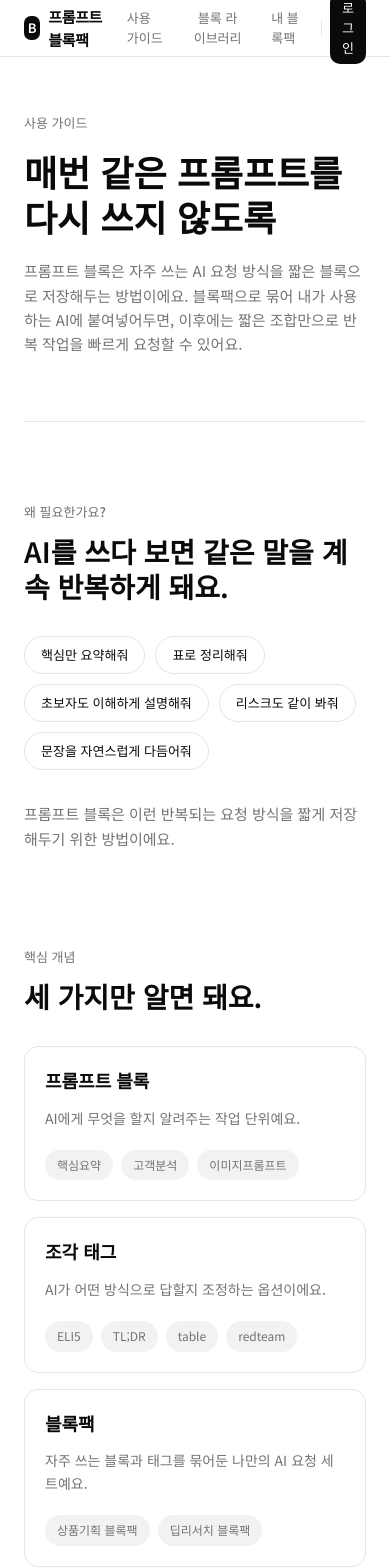
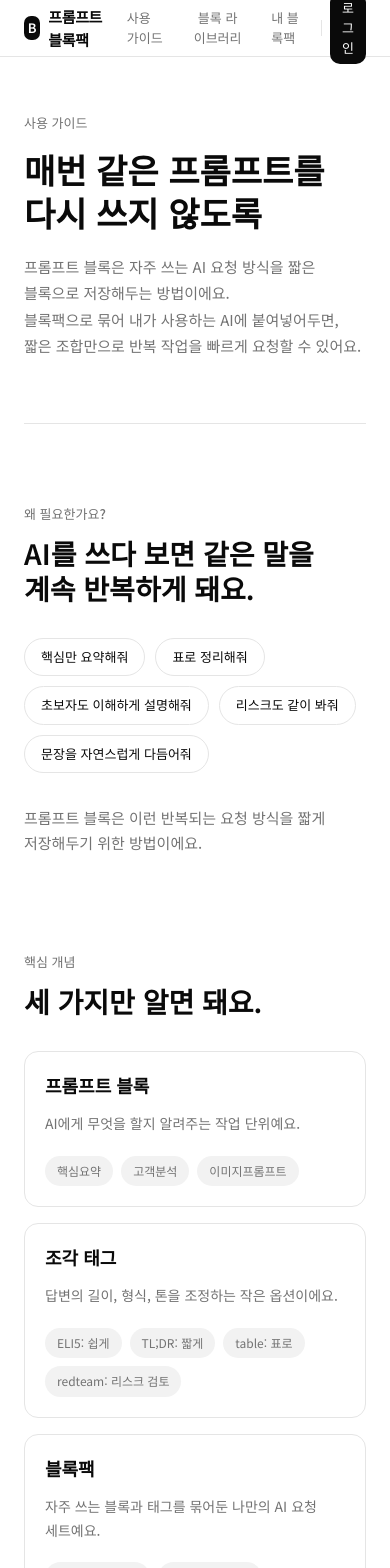
Before and after one commit to leejoyon98-beep/prompt-blocks, a Next.js app: page /guide in a window 390 px wide. Shown: the top 1568 px of the page. Built offline with nearby package versions, Linux system fonts and the light colour scheme; no server answers.

Commit message:
Update page.tsx

```diff
--- a/src/app/guide/page.tsx
+++ b/src/app/guide/page.tsx
@@ -19,8 +19,8 @@ const concepts = [
   },
   {
     title: "조각 태그",
-    description: "AI가 어떤 방식으로 답할지 조정하는 옵션이에요.",
-    examples: ["ELI5", "TL;DR", "table", "redteam"],
+    description: "답변의 길이, 형식, 톤을 조정하는 작은 옵션이에요.",
+    examples: ["ELI5: 쉽게", "TL;DR: 짧게", "table: 표로", "redteam: 리스크 검토"],
   },
   {
     title: "블록팩",
@@ -30,97 +30,58 @@ const concepts = [
 ];
 
 const steps = [
-  {
-    title: "블록팩을 만들어요",
-    description: "직접 만들거나 추천 블록팩으로 시작해요.",
-  },
-  {
-    title: "필요한 블록과 태그를 담아요",
-    description: "자주 쓰는 작업 방식과 답변 방식을 골라요.",
-  },
-  {
-    title: "사용하기를 눌러요",
-    description: "블록팩 등록 문구가 클립보드에 복사돼요.",
-  },
-  {
-    title: "내가 쓰는 AI에 붙여넣어요",
-    description: "ChatGPT, Claude, Gemini 같은 AI에 붙여넣어 사용할 수 있어요.",
-  },
-  {
-    title: "짧은 조합으로 요청해요",
-    description: "이후에는 '핵심요약 + ELI5 + table'처럼 짧게 입력해도 돼요.",
-  },
+  { title: "블록팩을 만들어요", description: "직접 만들거나 추천 블록팩으로 시작해요." },
+  { title: "필요한 블록과 태그를 담아요", description: "자주 쓰는 작업 방식과 답변 방식을 골라요." },
+  { title: "사용하기를 눌러요", description: "블록팩 등록 문구가 클립보드에 복사돼요." },
+  { title: "내가 쓰는 AI에 붙여넣어요", description: "ChatGPT, Claude, Gemini 같은 AI에 붙여넣어 사용할 수 있어요." },
+  { title: "짧은 조합으로 요청해요", description: "이후에는 '핵심요약 + ELI5 + table'처럼 짧게 입력해도 돼요." },
 ];
 
 const benefits = [
-  {
-    title: "반복해서 쓰던 말을 줄일 수 있어요",
-    description: "자주 쓰는 요청 방식을 매번 다시 쓰지 않아도 돼요.",
-  },
+  { title: "반복해서 쓰던 말을 줄일 수 있어요", description: "자주 쓰는 요청 방식을 매번 다시 쓰지 않아도 돼요." },
   {
     title: "답변 스타일을 일정하게 유지할 수 있어요",
     description: "요약은 짧게, 설명은 쉽게, 검토는 냉정하게 같은 기준을 미리 정해둘 수 있어요.",
   },
-  {
-    title: "여러 요청을 쉽게 섞어 쓸 수 있어요",
-    description: "고객분석 + 구매장벽분석 + benefits처럼 이어 붙여 사용할 수 있어요.",
-  },
-  {
-    title: "AI 도구가 바뀌어도 활용할 수 있어요",
-    description: "복사한 등록 문구를 붙여넣는 방식이라 여러 AI에서 비슷하게 쓸 수 있어요.",
-  },
+  { title: "여러 요청을 쉽게 섞어 쓸 수 있어요", description: "고객분석 + 구매장벽분석 + benefits처럼 이어 붙여 사용할 수 있어요." },
+  { title: "AI 도구가 바뀌어도 활용할 수 있어요", description: "복사한 등록 문구를 붙여넣는 방식이라 여러 AI에서 비슷하게 쓸 수 있어요." },
 ];
 
 const useExamples = [
-  {
-    command: "핵심요약 + ELI5 + table:",
-    request: "아래 내용을 정리해줘.",
-  },
-  {
-    command: "고객분석 + 구매장벽분석 + benefits:",
-    request: "이 제품을 고객 관점에서 분석해줘.",
-  },
-  {
-    command: "이미지프롬프트 + mood + lighting:",
-    request: "아래 콘셉트를 이미지 생성용 프롬프트로 바꿔줘.",
-  },
-  {
-    command: "딥리서치 + sources + evidence + next steps:",
-    request: "아래 주제에 대해 근거 중심으로 조사하고 다음 액션까지 정리해줘.",
-  },
+  { command: "핵심요약 + ELI5 + table:", request: "아래 내용을 정리해줘." },
+  { command: "고객분석 + 구매장벽분석 + benefits:", request: "이 제품을 고객 관점에서 분석해줘." },
+  { command: "이미지프롬프트 + mood + lighting:", request: "아래 콘셉트를 이미지 생성용 프롬프트로 바꿔줘." },
+  { command: "딥리서치 + sources + evidence + next steps:", request: "아래 주제에 대해 근거 중심으로 조사하고 다음 액션까지 정리해줘." },
 ];
 
 export default function GuidePage() {
   return (
-    <PageShell className="py-14">
+    <PageShell className="py-14 [word-break:keep-all]">
       <header className="border-b border-border pb-16">
         <p className="mb-4 text-[13px] font-medium text-muted">사용 가이드</p>
-        <h1 className="max-w-[680px] text-[36px] font-semibold leading-tight sm:text-[46px]">
+        <h1 className="max-w-[980px] text-[34px] font-semibold leading-tight [text-wrap:balance] sm:text-[44px] lg:text-[48px]">
           매번 같은 프롬프트를 다시 쓰지 않도록
         </h1>
-        <p className="mt-5 max-w-[680px] text-[15px] leading-relaxed text-muted">
+        <p className="mt-5 max-w-[720px] text-[15px] leading-[1.75] text-muted">
           프롬프트 블록은 자주 쓰는 AI 요청 방식을 짧은 블록으로 저장해두는 방법이에요.
-          블록팩으로 묶어 내가 사용하는 AI에 붙여넣어두면, 이후에는 짧은 조합만으로 반복 작업을 빠르게 요청할 수 있어요.
+          <br />
+          블록팩으로 묶어 내가 사용하는 AI에 붙여넣어두면,
+          <br />
+          짧은 조합만으로 반복 작업을 빠르게 요청할 수 있어요.
         </p>
       </header>
 
       <main className="space-y-24 py-20">
         <section className="max-w-[820px]">
-          <SectionHeading
-            eyebrow="왜 필요한가요?"
-            title="AI를 쓰다 보면 같은 말을 계속 반복하게 돼요."
-          />
+          <SectionHeading eyebrow="왜 필요한가요?" title="AI를 쓰다 보면 같은 말을 계속 반복하게 돼요." />
           <div className="mt-8 flex max-w-[720px] flex-wrap gap-2.5">
             {repeatedRequests.map((request) => (
-              <span
-                key={request}
-                className="rounded-full border border-border bg-background px-4 py-2 text-[13px] text-foreground"
-              >
+              <span key={request} className="rounded-full border border-border bg-background px-4 py-2 text-[13px] text-foreground">
                 {request}
               </span>
             ))}
           </div>
-          <p className="mt-8 max-w-[640px] text-[15px] leading-relaxed text-muted">
+          <p className="mt-8 max-w-[640px] text-[15px] leading-[1.7] text-muted">
             프롬프트 블록은 이런 반복되는 요청 방식을 짧게 저장해두기 위한 방법이에요.
           </p>
         </section>
@@ -131,7 +92,7 @@ export default function GuidePage() {
             {concepts.map((concept) => (
               <article key={concept.title} className="rounded-[var(--radius-card)] border border-border bg-background p-5">
                 <h3 className="text-[18px] font-semibold">{concept.title}</h3>
-                <p className="mt-3 text-[14px] leading-relaxed text-muted">{concept.description}</p>
+                <p className="mt-3 text-[14px] leading-[1.7] text-muted">{concept.description}</p>
                 <div className="mt-5 flex flex-wrap gap-2">
                   {concept.examples.map((example) => (
                     <span key={example} className="rounded-full bg-subtle px-3 py-1.5 text-[12px] text-muted">
@@ -150,7 +111,7 @@ export default function GuidePage() {
             {steps.map((step, index) => (
               <TimelineStep key={step.title} index={index + 1} isLast={index === steps.length - 1}>
                 <h3 className="text-[17px] font-semibold">{step.title}</h3>
-                <p className="mt-2 max-w-[620px] text-[14px] leading-relaxed text-muted">{step.description}</p>
+                <p className="mt-2 max-w-[620px] text-[14px] leading-[1.7] text-muted">{step.description}</p>
               </TimelineStep>
             ))}
           </div>
@@ -161,8 +122,8 @@ export default function GuidePage() {
           <div className="mt-8 grid grid-cols-1 gap-4 md:grid-cols-2">
             {benefits.map((benefit) => (
               <article key={benefit.title} className="rounded-[var(--radius-card)] border border-border bg-background p-5">
-                <h3 className="text-[15px] font-semibold">{benefit.title}</h3>
-                <p className="mt-2 text-[13px] leading-relaxed text-muted">{benefit.description}</p>
+                <h3 className="text-[15px] font-semibold leading-[1.5]">{benefit.title}</h3>
+                <p className="mt-2 text-[13px] leading-[1.7] text-muted">{benefit.description}</p>
               </article>
             ))}
           </div>
@@ -170,12 +131,12 @@ export default function GuidePage() {
 
         <section className="max-w-[900px]">
           <div className="rounded-[var(--radius-card)] border border-border bg-subtle p-6 sm:p-8">
-            <h2 className="text-[24px] font-semibold">꼭 알아두세요.</h2>
-            <p className="mt-5 max-w-[720px] text-[14px] leading-relaxed text-foreground">
+            <h2 className="text-[24px] font-semibold [text-wrap:balance]">꼭 알아두세요.</h2>
+            <p className="mt-5 max-w-[720px] text-[14px] leading-[1.7] text-foreground">
               블록팩 등록은 AI를 영구적으로 학습시키는 기능은 아니에요. 대화창에 붙여넣으면 보통 그 대화 안에서 작동하고,
               맞춤 지침이나 프로젝트 설정에 넣으면 반복해서 쓰기 더 좋아요.
             </p>
-            <p className="mt-4 max-w-[720px] text-[13px] leading-relaxed text-muted">
+            <p className="mt-4 max-w-[720px] text-[13px] leading-[1.7] text-muted">
               AI 도구마다 지침을 기억하는 방식은 조금씩 달라요. 가장 안정적으로 쓰려면 새 대화에서 블록팩 등록 문구를 먼저 붙여넣거나,
               해당 AI의 맞춤 지침/프로젝트 설정에 넣어주세요.
             </p>
@@ -191,8 +152,8 @@ export default function GuidePage() {
           <div className="mt-8 grid grid-cols-1 gap-4 md:grid-cols-2">
             {useExamples.map((example) => (
               <article key={example.command} className="rounded-[var(--radius-card)] border border-border bg-background p-5">
-                <p className="font-mono text-[13px] font-medium leading-relaxed text-foreground">{example.command}</p>
-                <p className="mt-3 text-[13px] leading-relaxed text-muted">{example.request}</p>
+                <p className="font-mono text-[13px] font-medium leading-[1.7] text-foreground">{example.command}</p>
+                <p className="mt-3 text-[13px] leading-[1.7] text-muted">{example.request}</p>
               </article>
             ))}
           </div>
@@ -202,21 +163,19 @@ export default function GuidePage() {
       <section className="rounded-[var(--radius-card)] border border-border bg-background p-6 sm:p-8">
         <div className="flex flex-col gap-6 lg:flex-row lg:items-center lg:justify-between">
           <div>
-            <h2 className="text-[24px] font-semibold">자주 쓰는 요청부터 블록팩으로 만들어보세요.</h2>
-            <p className="mt-3 max-w-[620px] text-[14px] leading-relaxed text-muted">
+            <h2 className="max-w-[680px] text-[24px] font-semibold leading-tight [text-wrap:balance]">
+              자주 쓰는 요청부터 블록팩으로 만들어보세요.
+            </h2>
+            <p className="mt-3 max-w-[620px] text-[14px] leading-[1.7] text-muted">
               처음부터 완벽하게 만들 필요는 없어요. 자주 쓰는 블록 몇 개만 담아도 반복 작업이 훨씬 가벼워집니다.
             </p>
           </div>
           <div className="flex flex-wrap gap-2">
             <Link href="/packs">
-              <Button variant="primary" size="md">
-                내 블록팩으로 가기
-              </Button>
+              <Button variant="primary" size="md">내 블록팩으로 가기</Button>
             </Link>
             <Link href="/library">
-              <Button variant="outline" size="md">
-                블록 라이브러리 보기
-              </Button>
+              <Button variant="outline" size="md">블록 라이브러리 보기</Button>
             </Link>
           </div>
         </div>
@@ -225,33 +184,19 @@ export default function GuidePage() {
   );
 }
 
-function SectionHeading({
-  eyebrow,
-  title,
-  description,
-}: {
-  eyebrow: string;
-  title: string;
-  description?: string;
-}) {
+function SectionHeading({ eyebrow, title, description }: { eyebrow: string; title: string; description?: string }) {
   return (
     <div>
       <p className="text-[13px] font-medium text-muted">{eyebrow}</p>
-      <h2 className="mt-3 max-w-[720px] text-[28px] font-semibold leading-tight sm:text-[34px]">{title}</h2>
-      {description ? <p className="mt-4 max-w-[640px] text-[14px] leading-relaxed text-muted">{description}</p> : null}
+      <h2 className="mt-3 max-w-[720px] text-[28px] font-semibold leading-tight [text-wrap:balance] sm:text-[34px]">
+        {title}
+      </h2>
+      {description ? <p className="mt-4 max-w-[640px] text-[14px] leading-[1.7] text-muted">{description}</p> : null}
     </div>
   );
 }
 
-function TimelineStep({
-  index,
-  isLast,
-  children,
-}: {
-  index: number;
-  isLast: boolean;
-  children: ReactNode;
-}) {
+function TimelineStep({ index, isLast, children }: { index: number; isLast: boolean; children: ReactNode }) {
   return (
     <div className="grid grid-cols-[56px_1fr] gap-5">
       <div className="flex flex-col items-center">
```
